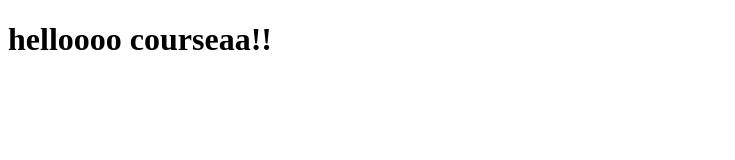
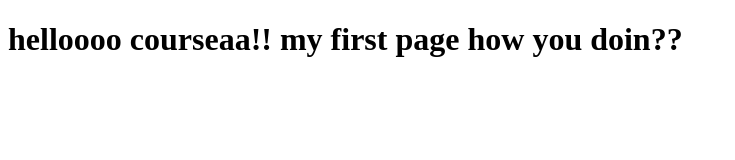
Before and after one commit to divijabsingh/coursera-test, a plain HTML site: page site/index.html in a window 1280 px wide. Shown: the whole page, without its empty margins (0-735 px from the left). Drawn offline with Linux system fonts and the light colour scheme.

Commit message:
just a line

```diff
--- a/site/index.html
+++ b/site/index.html
@@ -4,6 +4,6 @@
 	<title>hello coursera</title>
 </head>
 <body>
-<h1> helloooo courseaa!!</h1>
+<h1> helloooo courseaa!! my first page how you doin??</h1>
 </body>
 </html>
```
